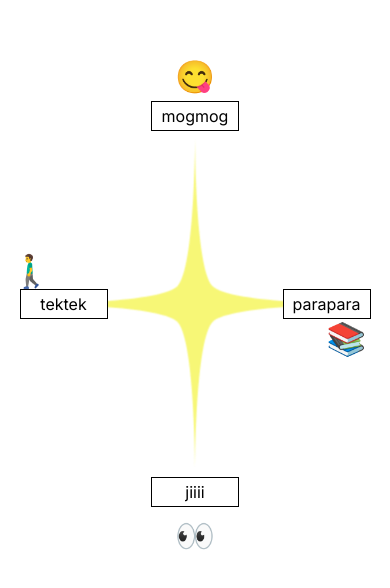
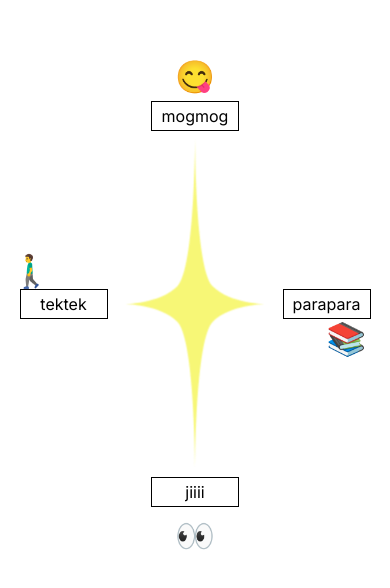
Before and after one commit to 0kyon/kyon-s-room, a Next.js app: page /livingroom in a window 390 px wide. Shown: the part 118-706 px from the top of the page. Built offline with nearby package versions, Linux system fonts and the light colour scheme.

Commit message:
背景の星もレスポンシブにしてもらった。スマホ画面では左右の頂点が内側に来て細くなる

```diff
--- a/src/app/livingroom/styles.module.css
+++ b/src/app/livingroom/styles.module.css
@@ -200,6 +200,9 @@
   .right {
     right: 3%;
   }
+  .glow {
+    clip-path: path('M 278 0 C 278 0 278 219.027 307.487 248.515 C 336.975 278.002 406 278 406 278 C 406 278 336.973 278 307.486 307.486 C 278 336.973 278 556 278 556 C 278 556 278 336.975 248.513 307.487 C 219.025 278 150 278 150 278 C 150 278 219.025 278.002 248.513 248.515 C 278 219.027 278 0 278 0');
+  }
 }
 
 /* クリック展開共通 */
@@ -300,3 +303,17 @@
 /* .subButtons > * {
   transform: translate(var(--x, 0), var(--y, 0));
 } */
+
+/* 画面サイズが小さくなるにつれて、左右の頂点を中央に寄せる */
+@media (max-width: 768px) {
+  .glow {
+    clip-path: path('M 278 0 C 278 0 278 219.027 307.487 248.515 C 336.975 278.002 480 278 480 278 C 480 278 336.973 278 307.486 307.486 C 278 336.973 278 556 278 556 C 278 556 278 336.975 248.513 307.487 C 219.025 278 76 278 76 278 C 76 278 219.025 278.002 248.513 248.515 C 278 219.027 278 0 278 0');
+  }
+}
+
+/* 大きめのスマホで、かつアスペクト比が縦長の場合（iPhone 14 Pro Max等） */
+@media (min-width: 376px) and (max-width: 430px) and (max-aspect-ratio: 9/19) {
+  .glow {
+    clip-path: path('M 278 0 C 278 0 278 219.027 307.487 248.515 C 336.975 278.002 396 278 396 278 C 396 278 336.973 278 307.486 307.486 C 278 336.973 278 556 278 556 C 278 556 278 336.975 248.513 307.487 C 219.025 278 160 278 160 278 C 160 278 219.025 278.002 248.513 248.515 C 278 219.027 278 0 278 0');
+  }
+}
```
